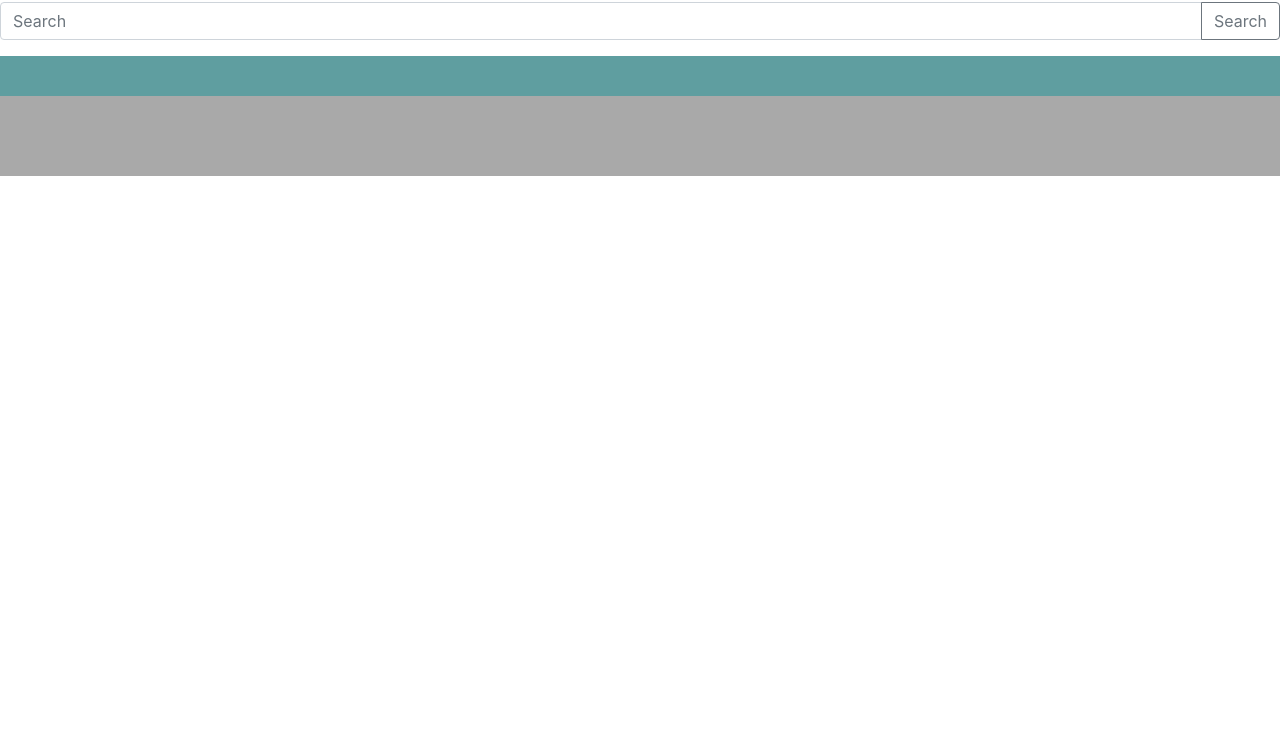
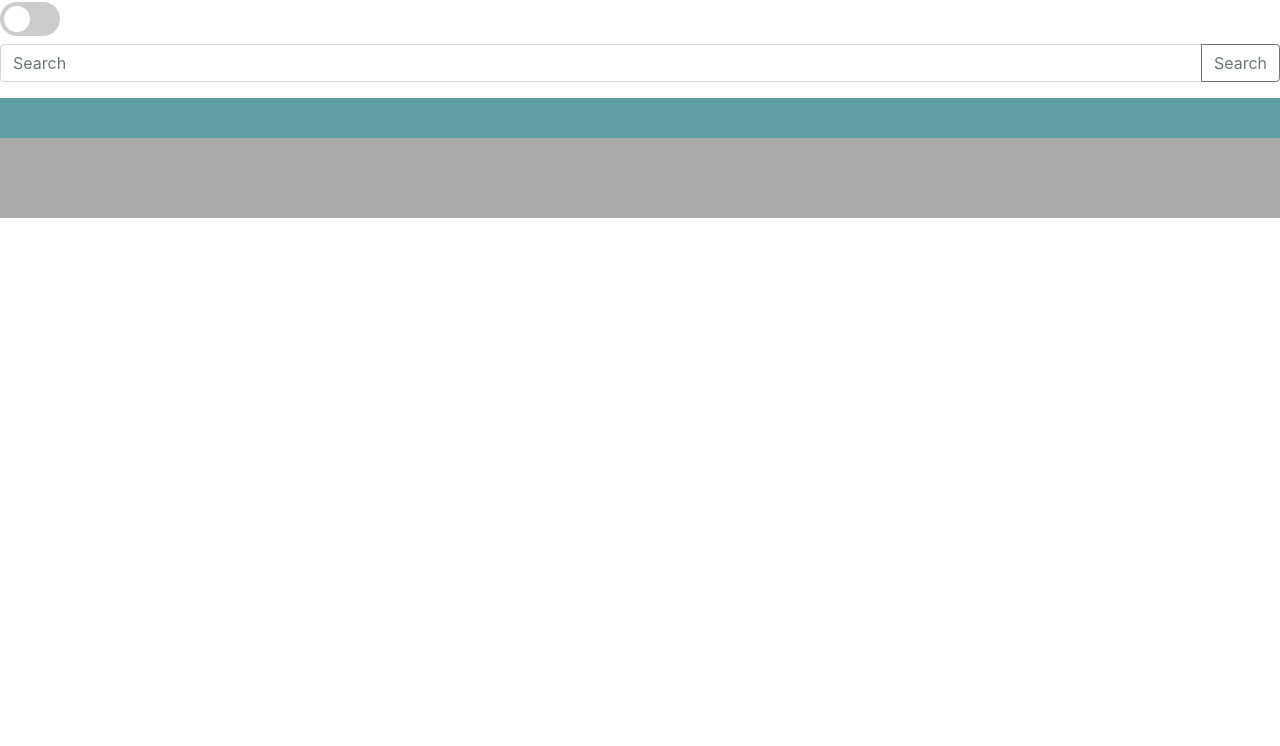
Before and after one commit to jamescalverley/weather-app__open-weather-api, a plain HTML site: page index.html in a window 1280 px wide. Shown: the part 54-800 px from the top of the page. Drawn offline with nearby package versions, Linux system fonts and the light colour scheme.

Commit message:
adds slider for dark/light theme selection

```diff
--- a/app.js
+++ b/app.js
@@ -184,4 +184,17 @@ function init(){
     };
 };
 
+let themeSlider = document.getElementById("theme-slider")
+
+function themeSelect(){
+    if( themeSlider.checked ) {
+        console.log("slider CHECKED")
+    } if( !themeSlider.checked) {
+        console.log("slider NOT CHECKED")
+    };
+};
+
+document.getElementById("theme-slider").addEventListener('change', themeSelect );
+themeSlider.addEventListener('change', themeSelect );
+
 init();
--- a/index.html
+++ b/index.html
@@ -11,6 +11,10 @@
 <body>
 
     <h1>WEATHER API</h1>
+    <label class="switch">
+        <input id="theme-slider" type="checkbox">
+        <span class="slider round"></span>
+    </label>
 
     <div class="input-group mb-3">
         <input id="searchField" type="text" class="form-control" placeholder="Search" aria-label="Search" aria-describedby="basic-addon2">
--- a/style.css
+++ b/style.css
@@ -18,3 +18,70 @@
     margin: 10px;
     padding: 20px;
 }
+
+
+
+
+/* THEME SLIDER */
+
+.switch {
+    position: relative;
+    display: inline-block;
+    width: 60px;
+    height: 34px;
+  }
+
+  /* Hide default HTML checkbox */
+  .switch input {
+    opacity: 0;
+    width: 0;
+    height: 0;
+  }
+
+  /* The slider */
+  .slider {
+    position: absolute;
+    cursor: pointer;
+    top: 0;
+    left: 0;
+    right: 0;
+    bottom: 0;
+    background-color: #ccc;
+    -webkit-transition: .4s;
+    transition: .4s;
+  }
+
+  .slider:before {
+    position: absolute;
+    content: "";
+    height: 26px;
+    width: 26px;
+    left: 4px;
+    bottom: 4px;
+    background-color: white;
+    -webkit-transition: .4s;
+    transition: .4s;
+  }
+
+  input:checked + .slider {
+    background-color: #2196F3;
+  }
+
+  input:focus + .slider {
+    box-shadow: 0 0 1px #2196F3;
+  }
+
+  input:checked + .slider:before {
+    -webkit-transform: translateX(26px);
+    -ms-transform: translateX(26px);
+    transform: translateX(26px);
+  }
+
+  /* Rounded sliders */
+  .slider.round {
+    border-radius: 34px;
+  }
+
+  .slider.round:before {
+    border-radius: 50%;
+  }
```
